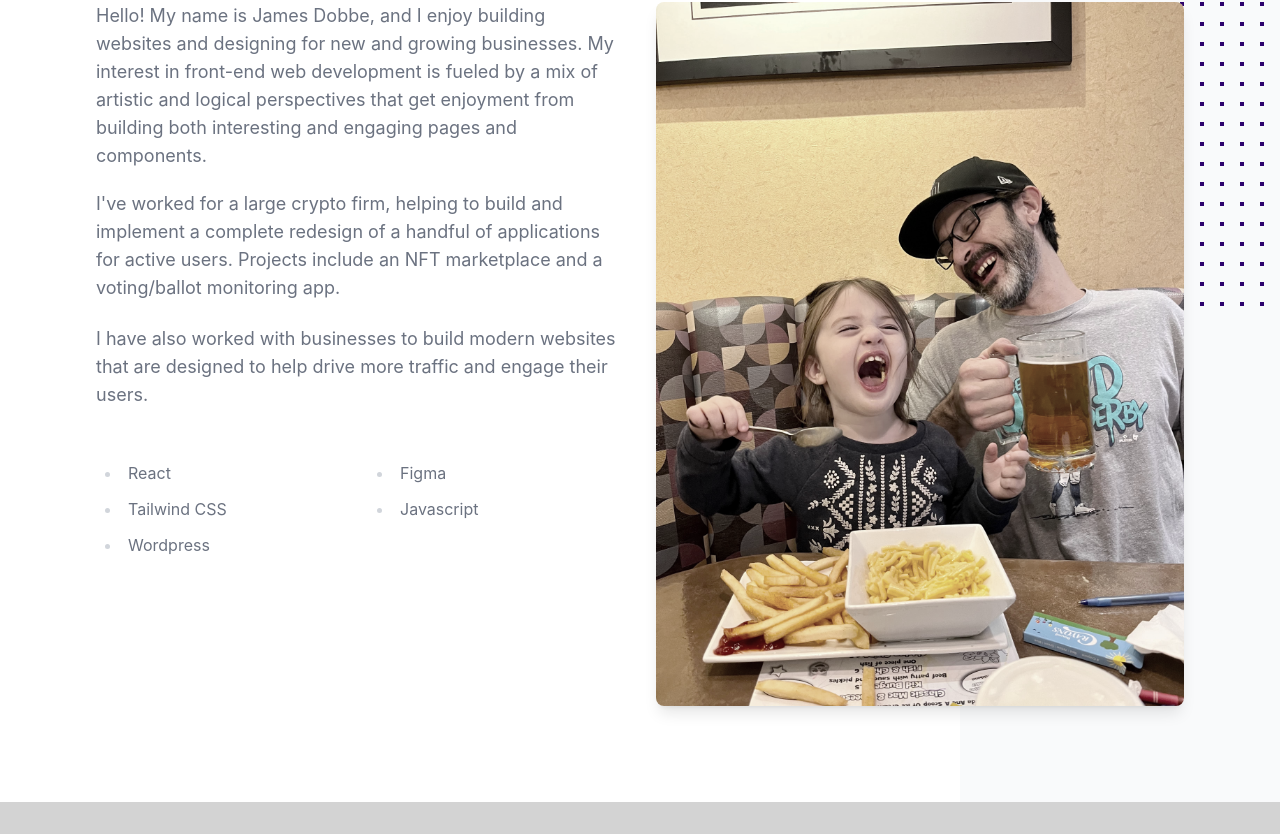
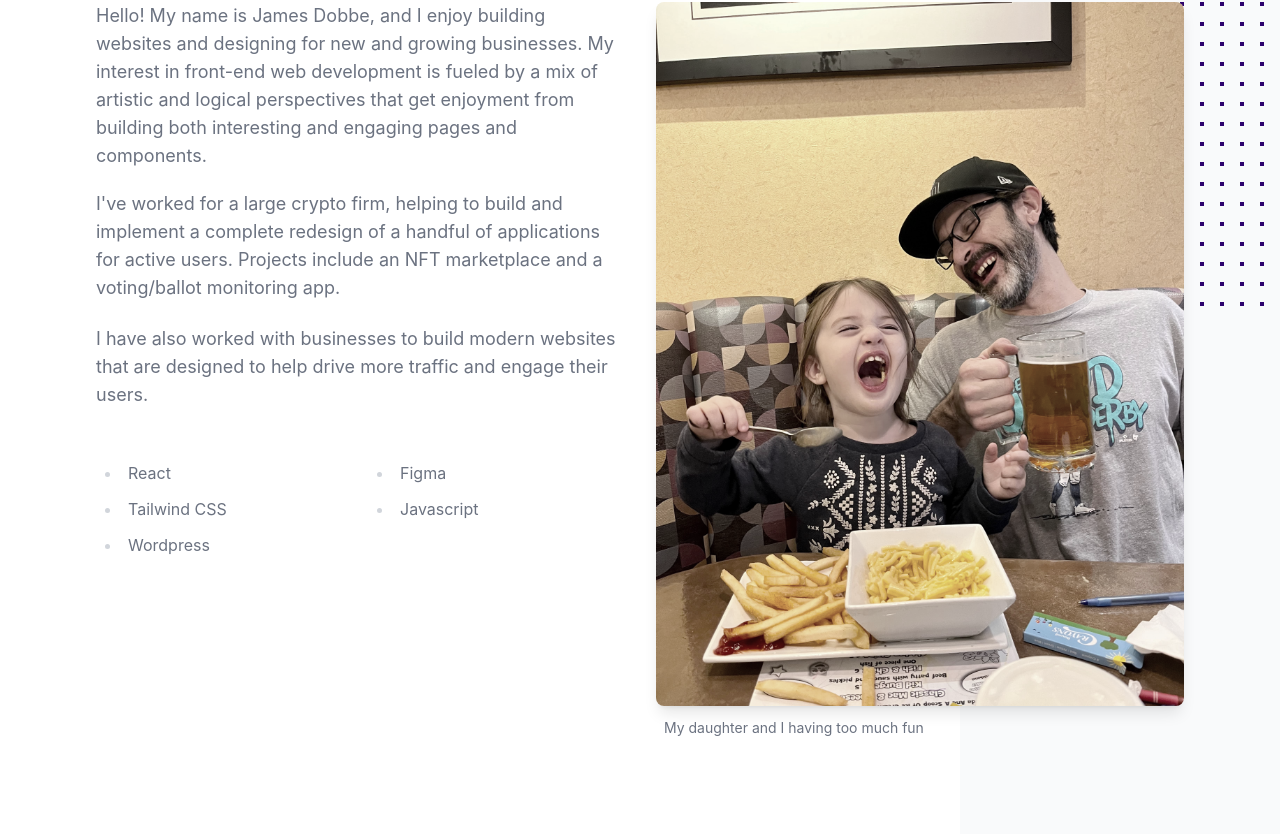
Before and after one commit to dobbe2/portfolio-2023, a React (Create React App) app: page / in a window 1280 px wide. Shown: the part 822-1656 px from the top of the page. Before the commit the page ends 1624 px from the top, so only its background shows below. Built offline with nearby package versions, Linux system fonts and the light colour scheme.

Commit message:
added subtitle under photo

```diff
--- a/src/components/ui/About.jsx
+++ b/src/components/ui/About.jsx
@@ -48,10 +48,10 @@ export default function About() {
                     height={1376}
                   />
                 </div></div>
-                {/* <figcaption className="mt-3 flex text-sm text-gray-500">
-                  <CameraIcon className="h-5 w-5 flex-none text-gray-400" aria-hidden="true" />
-                  <span className="ml-2">Photograph by Marcus O’Leary</span>
-                </figcaption> */}
+                <figcaption className="mt-3 flex text-sm text-gray-500">
+                  {/* <CameraIcon className="h-5 w-5 flex-none text-gray-400" aria-hidden="true" /> */}
+                  <span className="ml-2">My daughter and I having too much fun</span>
+                </figcaption>
               </figure>
             </div>
           </div>
```
